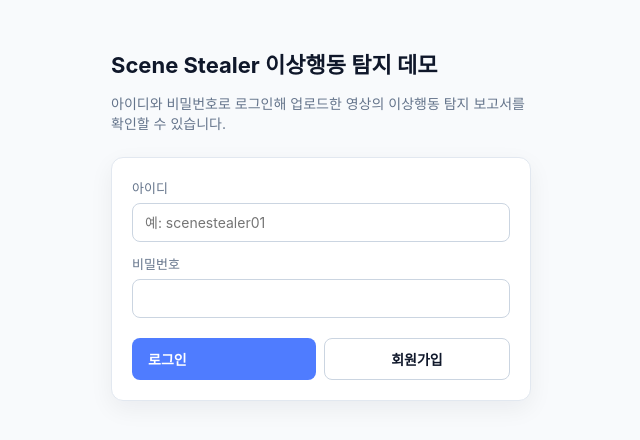
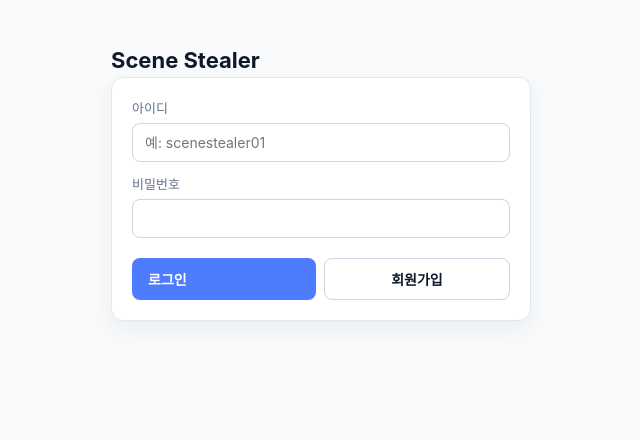
Before and after one commit to gabrielahn-prod/scene-stiller, a Next.js app: page /login in a window 1280 px wide. Shown: the top 440 px of the page, without its empty margins (319-959 px from the left). Built offline with nearby package versions, Linux system fonts and the light colour scheme.

Commit message:
Edit: demo

```diff
--- a/app/layout.tsx
+++ b/app/layout.tsx
@@ -2,7 +2,7 @@ import type { Metadata } from "next";
 import "./globals.css";
 
 export const metadata: Metadata = {
-  title: "Scene Stealer · 이상행동 탐지 데모",
+  title: "Scene Stealer",
   description: "영상 업로드 → 포즈 추출 → 이상행동 클립 → 유저별 보고서",
 };
 
--- a/app/login/page.tsx
+++ b/app/login/page.tsx
@@ -8,11 +8,7 @@ export default function LoginPage({
 }) {
   return (
     <div className="container" style={{ maxWidth: 460 }}>
-      <h1 style={{ fontSize: 22, marginBottom: 4 }}>Scene Stealer 이상행동 탐지 데모</h1>
-      <p style={{ color: "#64748b", fontSize: 14, marginBottom: 24 }}>
-        아이디와 비밀번호로 로그인해 업로드한 영상의 이상행동 탐지 보고서를 확인할 수 있습니다.
-      </p>
-
+      <h1 style={{ fontSize: 22, marginBottom: 4 }}>Scene Stealer</h1>
       <form className="card" style={{ display: "flex", flexDirection: "column", gap: 12 }}>
         <label style={{ fontSize: 13, color: "#64748b" }}>
           아이디
```
